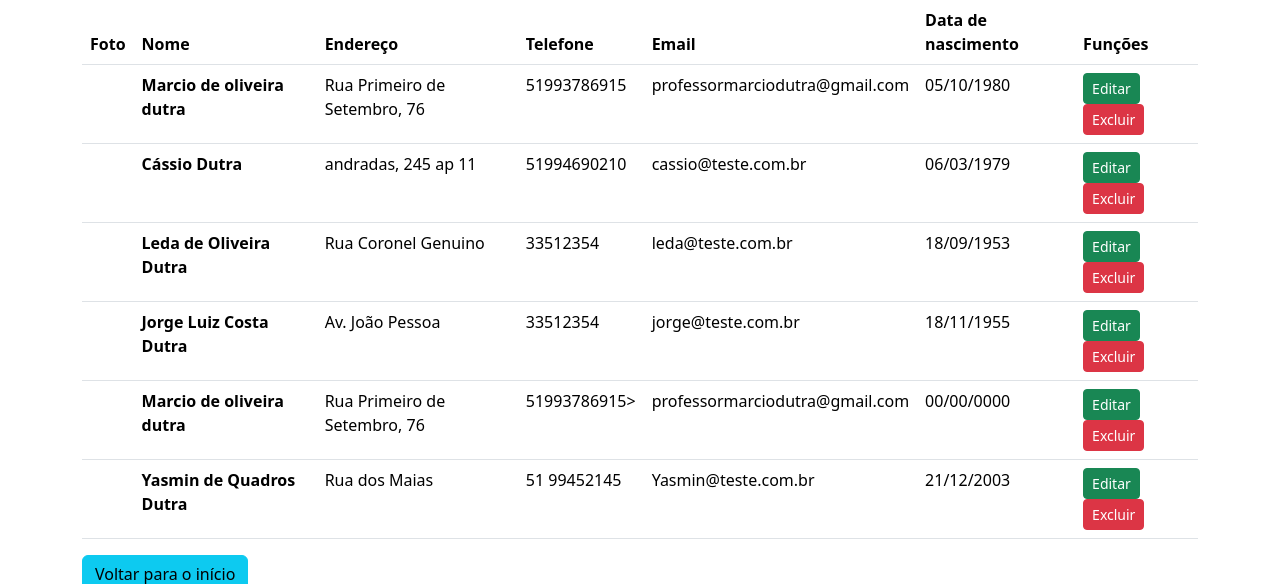
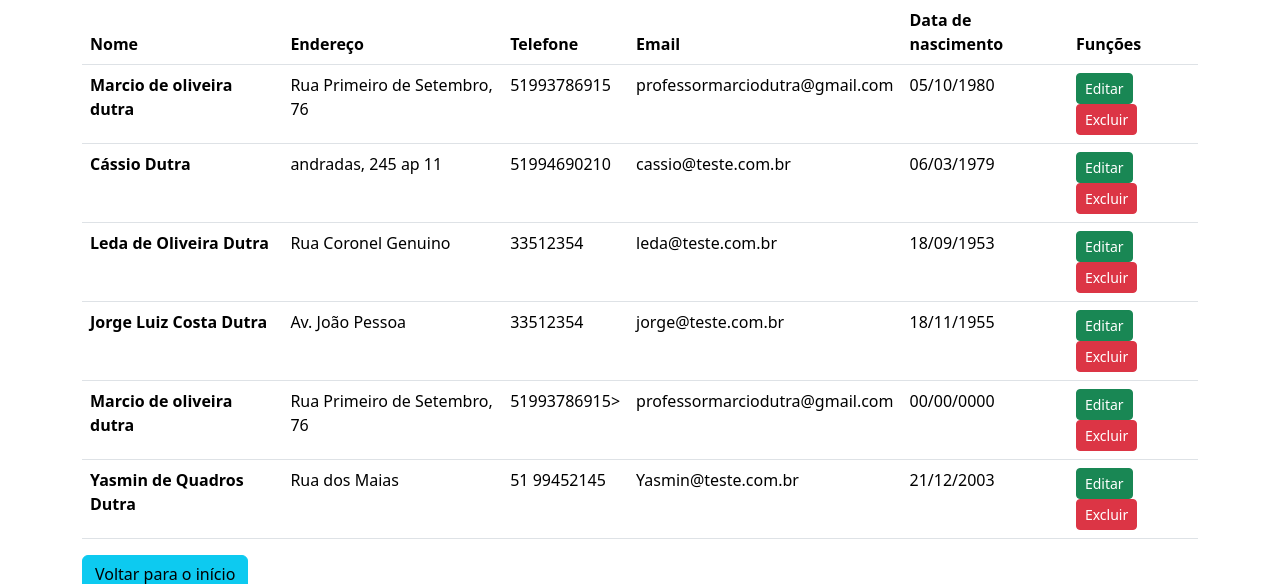
Before and after one commit to marciodutra/Cadastro_empresa, a PHP site: page /pesquisa.php in a window 1280 px wide. Shown: the part 110-694 px from the top of the page. Run offline with PHP 8.4, Linux system fonts and the light colour scheme; a user stored in the database is signed in; data comes from the database, SQL or seed files in the repository; data that the repository does not hold is empty.

Commit message:
Add files via upload

```diff
--- a/cadastro.php
+++ b/cadastro.php
@@ -36,10 +36,6 @@
                 <input type="date" class="form-control" name="data_nascimento">
           </div>
           <div class="mb-3">
-                <label for="foto">Foto</label>
-                <input type="file" class="form-control" name="foto" accept="image/*">
-          </div>
-          <div class="mb-3">
                 <input type="submit" class="btn btn-success">
           </div>
           </form>
--- a/pesquisa.php
+++ b/pesquisa.php
@@ -42,7 +42,6 @@
             <table class="table table-hover">
                 <thead>
                     <tr>
-                    <th scope="col">Foto</th>
                     <th scope="col">Nome</th>
                     <th scope="col">Endereço</th>
                     <th scope="col">Telefone</th>
@@ -63,16 +62,10 @@
                         $email = $linha['email'];
                         $data_nascimento = $linha['data_nascimento'];
                         $data_nascimento = mostra_data($data_nascimento);
-                        $foto = $linha['foto'];
-                        if(!$foto == null){
-                          $mostra_foto = "<img src='img/$foto' class='lista_foto'>";
-                        } else {
-                          $mostra_foto = '';
-                        }
+
 
 
                         echo "<tr>
-                                <th>$mostra_foto</th>
                                 <th scope='row'>$nome</th>
                                 <td>$endereco</td>
                                 <td>$telefone</td>
```
